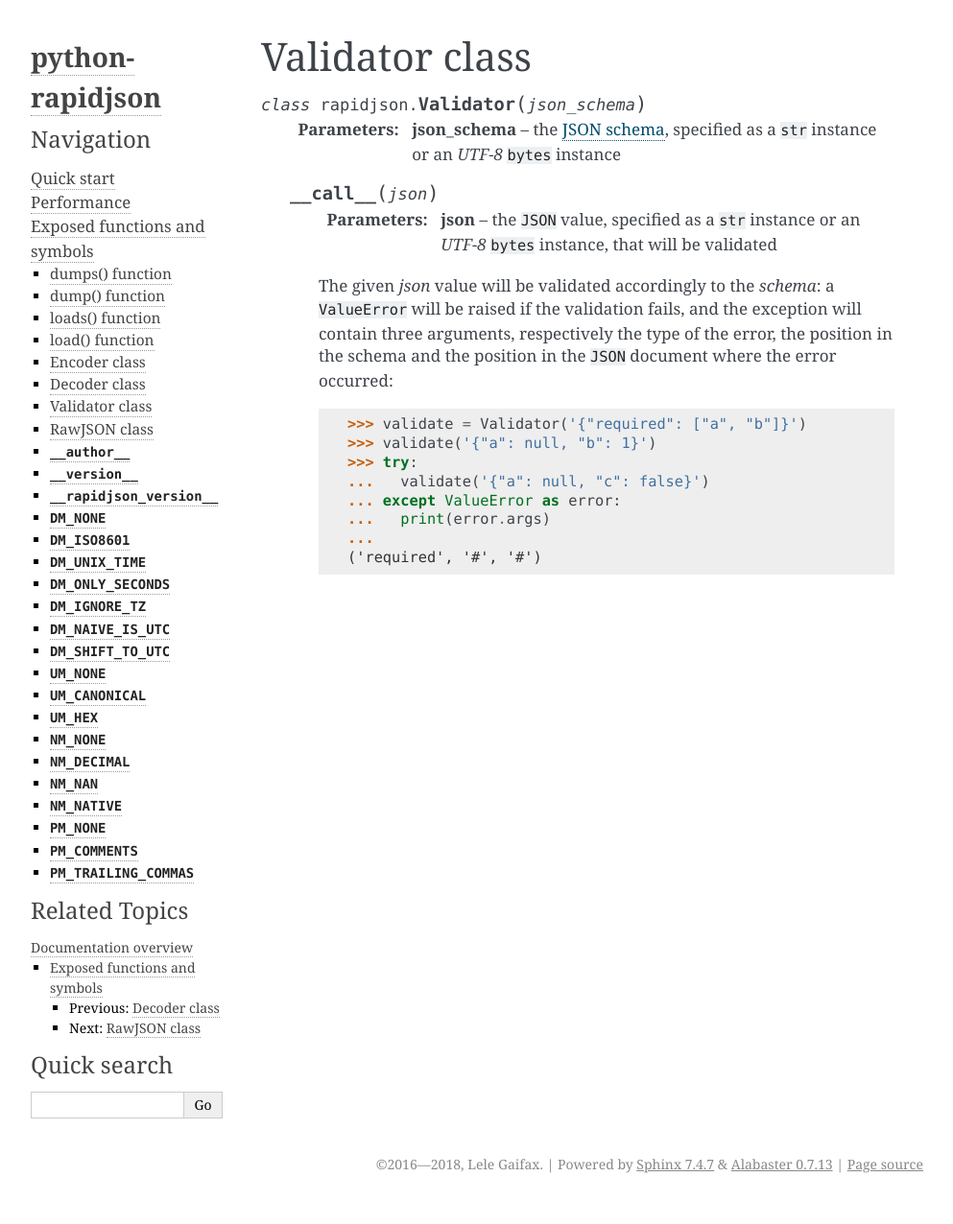
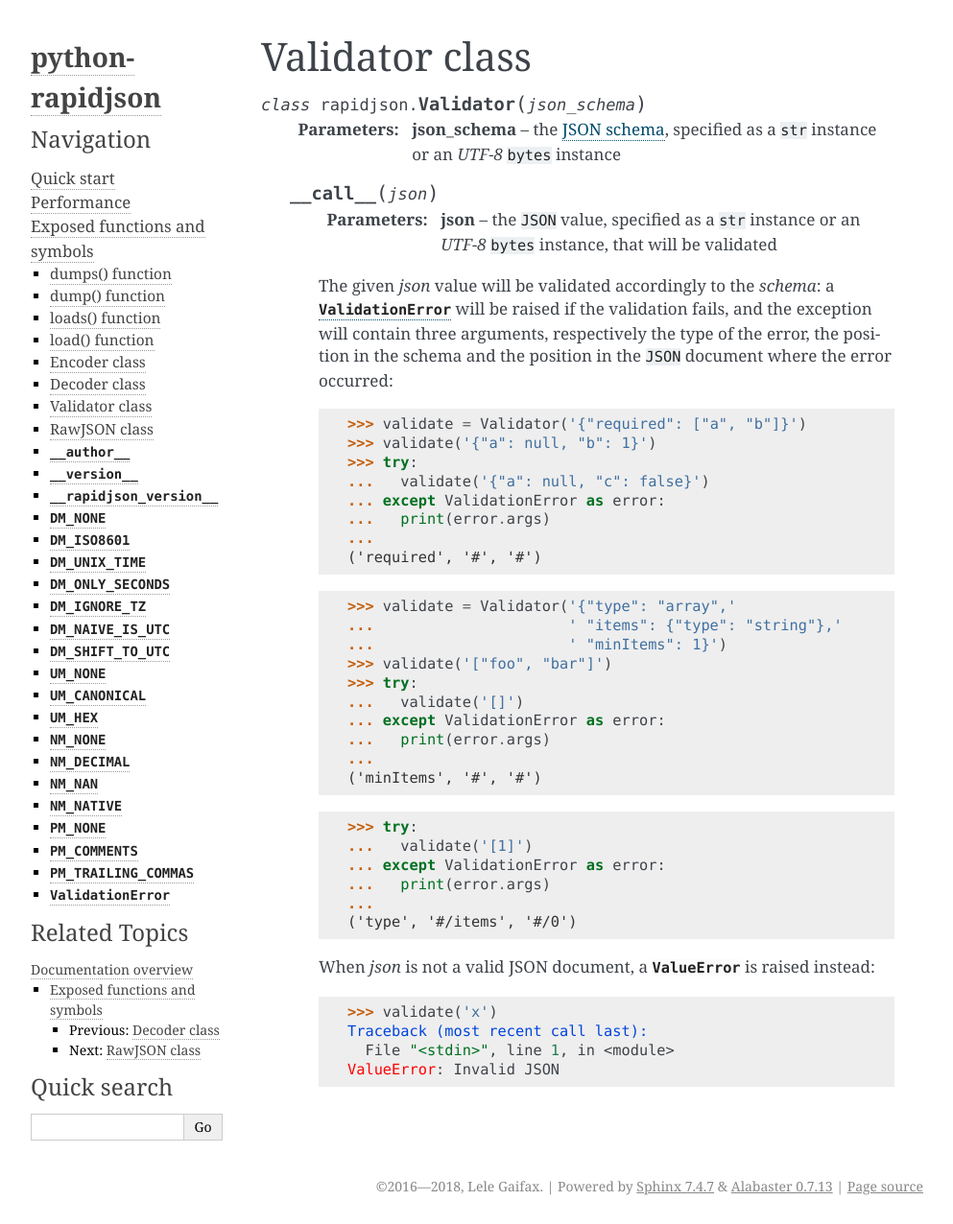
Before and after one commit to python-rapidjson/python-rapidjson, a Sphinx documentation site: the page built from docs/validator.rst, in a window 1280 px wide. Shown: the whole page at 96% size, without its empty margins (148-1141 px from the left). Built offline with Sphinx 7.4.7, drawn with Linux system fonts in a browser that asks for light colours; before the commit the page ends 1253 px from its top, so only the background shows below that.

Commit message:
Add and use a ValidationError exception, derived from ValueError
This makes it easier to discriminate between invalid document and validation errors.

```diff
--- a/docs/validator.rst
+++ b/docs/validator.rst
@@ -13,7 +13,7 @@
 
 .. testsetup::
 
-   from rapidjson import Validator
+   from rapidjson import ValidationError, Validator
 
 .. class:: Validator(json_schema)
 
@@ -28,9 +28,9 @@
                    ``bytes`` instance, that will be validated
 
       The given `json` value will be validated accordingly to the *schema*: a
-      ``ValueError`` will be raised if the validation fails, and the exception will
-      contain three arguments, respectively the type of the error, the position in the
-      schema and the position in the ``JSON`` document where the error occurred:
+      :exc:`ValidationError` will be raised if the validation fails, and the exception
+      will contain three arguments, respectively the type of the error, the position in
+      the schema and the position in the ``JSON`` document where the error occurred:
 
       .. doctest::
 
@@ -38,7 +38,38 @@
          >>> validate('{"a": null, "b": 1}')
          >>> try:
          ...   validate('{"a": null, "c": false}')
-         ... except ValueError as error:
+         ... except ValidationError as error:
          ...   print(error.args)
          ...
          ('required', '#', '#')
+
+      .. doctest::
+
+         >>> validate = Validator('{"type": "array",'
+         ...                      ' "items": {"type": "string"},'
+         ...                      ' "minItems": 1}')
+         >>> validate('["foo", "bar"]')
+         >>> try:
+         ...   validate('[]')
+         ... except ValidationError as error:
+         ...   print(error.args)
+         ...
+         ('minItems', '#', '#')
+
+      .. doctest::
+
+         >>> try:
+         ...   validate('[1]')
+         ... except ValidationError as error:
+         ...   print(error.args)
+         ...
+         ('type', '#/items', '#/0')
+
+      When `json` is not a valid JSON document, a :exc:`ValueError` is raised instead:
+
+      .. doctest::
+
+         >>> validate('x')
+         Traceback (most recent call last):
+           File "<stdin>", line 1, in <module>
+         ValueError: Invalid JSON
```
Also changed, not shown: other parts of docs/validator.rst (+1 -1 lines), docs/api.rst (+12 -1 lines), 1 other file.
